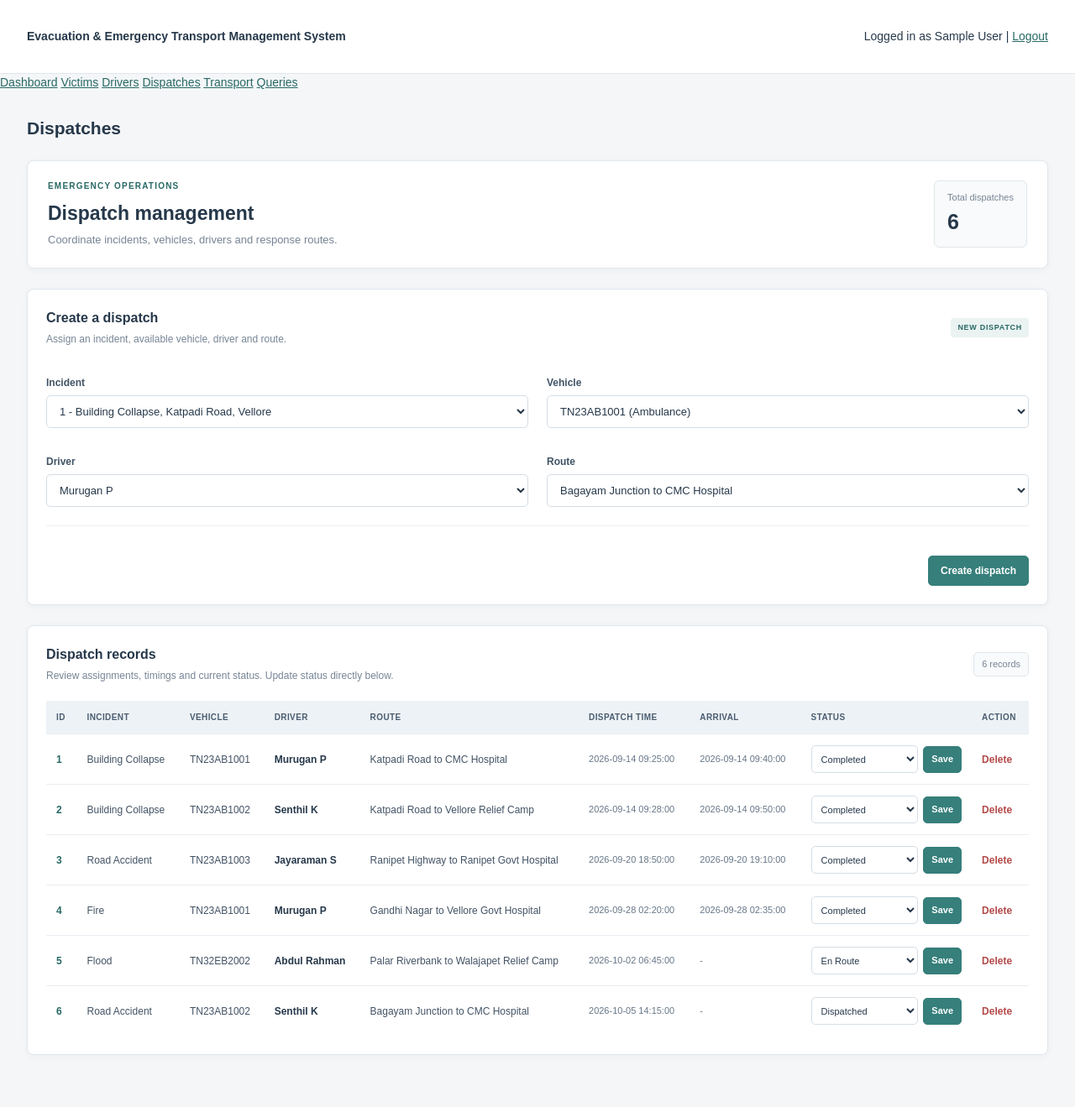
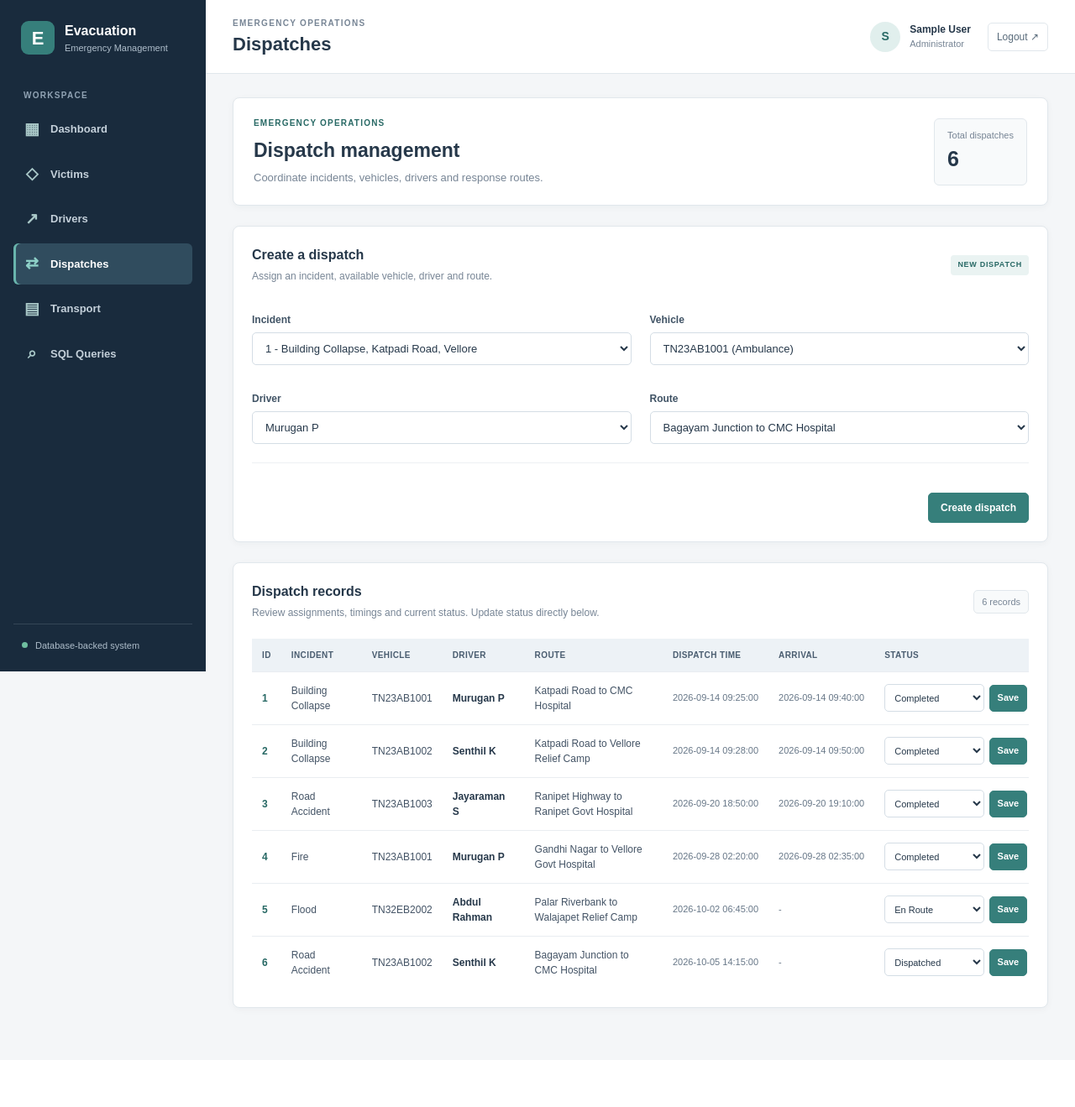
Before and after one commit to manvii-14/DISASTER_EVAC, a PHP site: page /dispatch.php in a window 1280 px wide. Shown: the whole page at 84% size. After the commit the page ends 1207 px from the top, so only its background shows below. Run offline with PHP 8.4, Linux system fonts and the light colour scheme; the visitor is signed in with stand-in values (Sample User, id 1); data comes from the database, SQL or seed files in the repository.

Commit message:
Update header.php

```diff
--- a/evac/header.php
+++ b/evac/header.php
@@ -1,21 +1,95 @@
+<?php
+$current_page = basename($_SERVER['PHP_SELF']);
+$safe_title = htmlspecialchars($page_title ?? 'Dashboard', ENT_QUOTES, 'UTF-8');
+$safe_user = htmlspecialchars($_SESSION['user'] ?? 'User', ENT_QUOTES, 'UTF-8');
+?>
 <!DOCTYPE html>
-<html>
+<html lang="en">
 <head>
-    <title><?php echo $page_title; ?> - Evacuation System</title>
+    <meta charset="UTF-8">
+    <meta name="viewport" content="width=device-width, initial-scale=1.0">
+    <title><?php echo $safe_title; ?> | Evacuation Management</title>
     <link rel="stylesheet" href="style.css">
 </head>
 <body>
-<div class="topbar">
-    <b>Evacuation & Emergency Transport Management System</b>
-    <span>Logged in as <?php echo htmlspecialchars($_SESSION['user']); ?> | <a href="logout.php">Logout</a></span>
-</div>
-<div class="menu">
-    <a href="dashboard.php">Dashboard</a>
-    <a href="victims.php">Victims</a>
-    <a href="drivers.php">Drivers</a>
-    <a href="dispatch.php">Dispatches</a>
-    <a href="transport.php">Transport</a>
-    <a href="queries.php">Queries</a>
-</div>
-<div class="content">
-<h2><?php echo $page_title; ?></h2>
+
+<div class="app-shell">
+
+    <aside class="sidebar">
+        <a href="dashboard.php" class="brand">
+            <span class="brand-mark">E</span>
+            <span class="brand-name">
+                <strong>Evacuation</strong>
+                <small>Emergency Management</small>
+            </span>
+        </a>
+
+        <div class="sidebar-label">WORKSPACE</div>
+
+        <nav class="sidebar-nav">
+            <a href="dashboard.php"
+               class="nav-link <?php echo $current_page === 'dashboard.php' ? 'active' : ''; ?>">
+                <span class="nav-icon">▦</span>
+                <span>Dashboard</span>
+            </a>
+
+            <a href="victims.php"
+               class="nav-link <?php echo $current_page === 'victims.php' ? 'active' : ''; ?>">
+                <span class="nav-icon">◇</span>
+                <span>Victims</span>
+            </a>
+
+            <a href="drivers.php"
+               class="nav-link <?php echo $current_page === 'drivers.php' ? 'active' : ''; ?>">
+                <span class="nav-icon">↗</span>
+                <span>Drivers</span>
+            </a>
+
+            <a href="dispatch.php"
+               class="nav-link <?php echo $current_page === 'dispatch.php' ? 'active' : ''; ?>">
+                <span class="nav-icon">⇄</span>
+                <span>Dispatches</span>
+            </a>
+
+            <a href="transport.php"
+               class="nav-link <?php echo $current_page === 'transport.php' ? 'active' : ''; ?>">
+                <span class="nav-icon">▤</span>
+                <span>Transport</span>
+            </a>
+
+            <a href="queries.php"
+               class="nav-link <?php echo $current_page === 'queries.php' ? 'active' : ''; ?>">
+                <span class="nav-icon">⌕</span>
+                <span>SQL Queries</span>
+            </a>
+        </nav>
+
+        <div class="sidebar-bottom">
+            <span class="status-dot"></span>
+            Database-backed system
+        </div>
+    </aside>
+
+    <div class="app-main">
+
+        <header class="topbar">
+            <div class="topbar-heading">
+                <span class="topbar-caption">EMERGENCY OPERATIONS</span>
+                <h1><?php echo $safe_title; ?></h1>
+            </div>
+
+            <div class="user-area">
+                <div class="user-avatar">
+                    <?php echo strtoupper(substr($safe_user, 0, 1)); ?>
+                </div>
+
+                <div class="user-details">
+                    <strong><?php echo $safe_user; ?></strong>
+                    <small>Administrator</small>
+                </div>
+
+                <a href="logout.php" class="logout-link">Logout ↗</a>
+            </div>
+        </header>
+
+        <main class="content">
```
